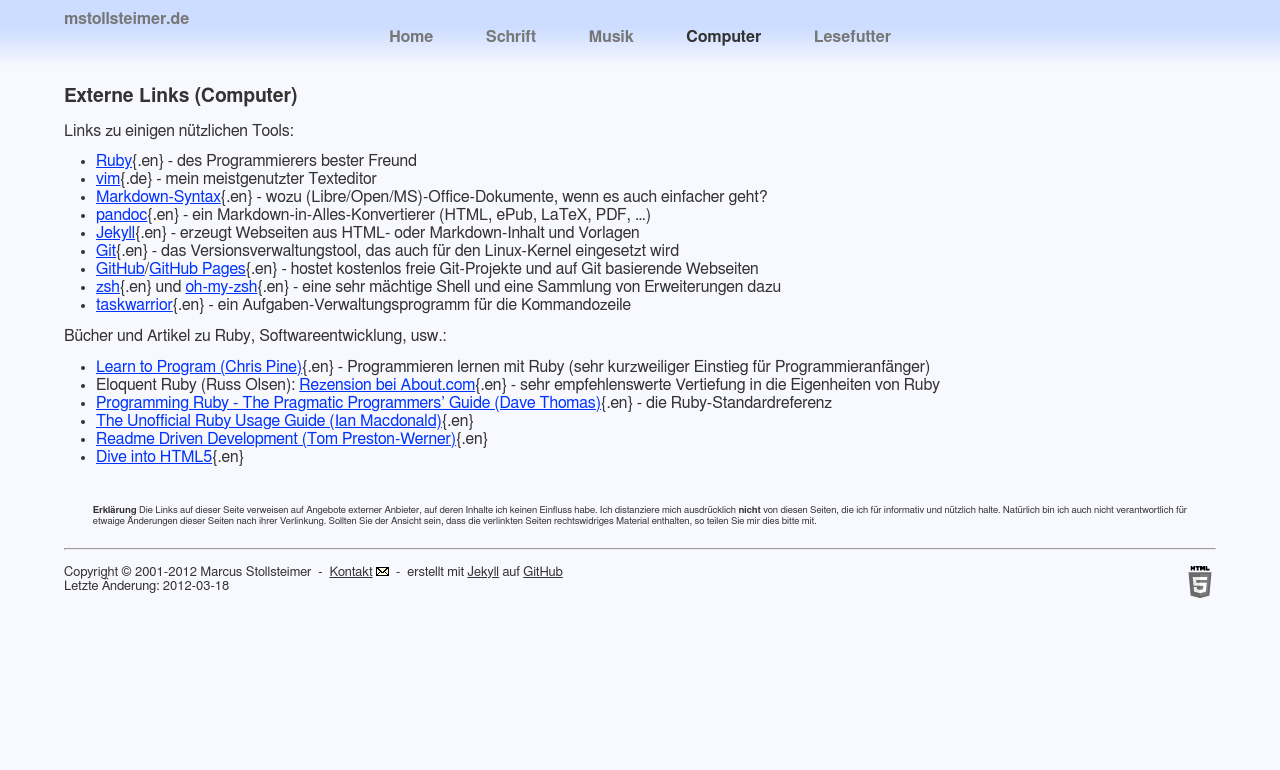
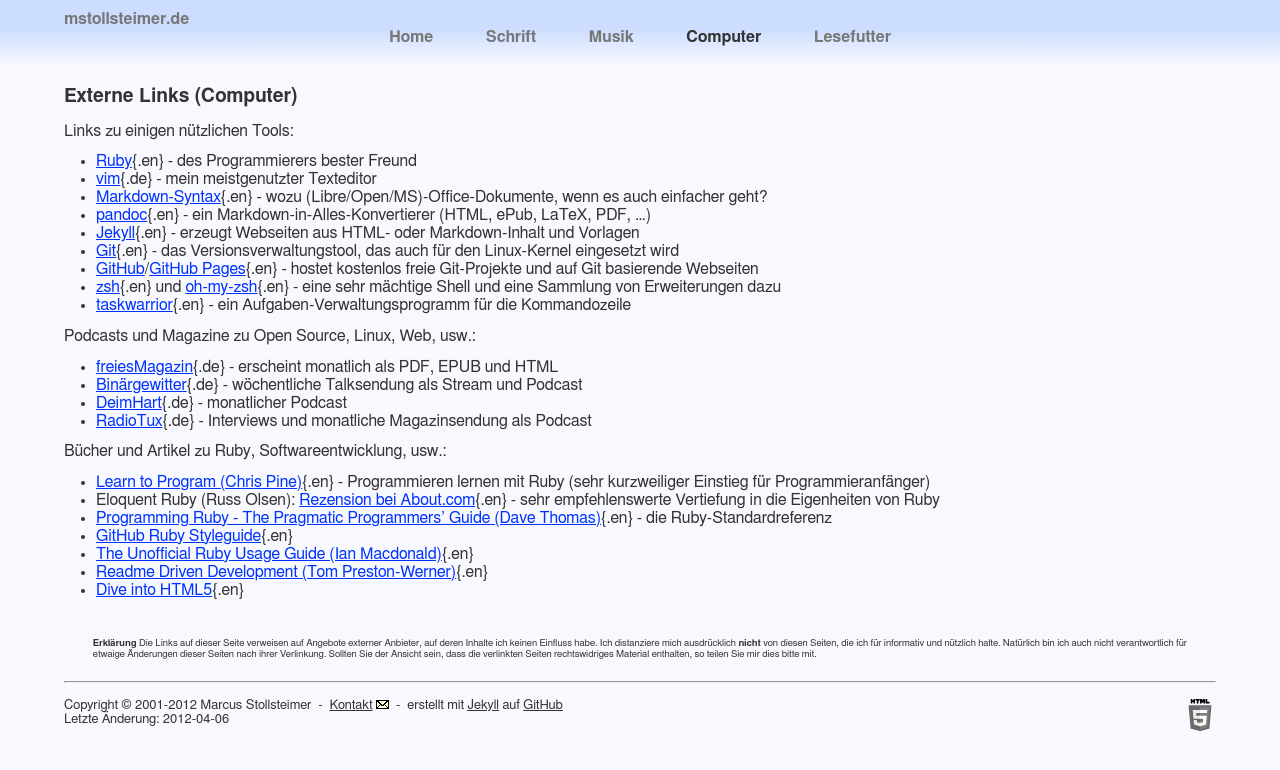
Before and after one commit to stomar/stomar.github.com, a Jekyll site: the page built from computer/links.md, in a window 1280 px wide. Shown: the top 770 px of the page. Built offline with Jekyll 4.4.1, drawn with Linux system fonts in a browser that asks for light colours.

Commit message:
podcasts and GitHub Ruby Styleguide added

```diff
--- a/computer/links.md
+++ b/computer/links.md
@@ -1,7 +1,7 @@
 ---
 layout: links
 title: Externe Links (Computer)
-date: 2012-03-18
+date: 2012-04-06
 ---
 
 Links zu einigen nützlichen Tools:
@@ -16,6 +16,13 @@ Links zu einigen nützlichen Tools:
 - [zsh](http://zsh.sourceforge.net/){.en} und [oh-my-zsh](https://github.com/robbyrussell/oh-my-zsh){.en} - eine sehr mächtige Shell und eine Sammlung von Erweiterungen dazu
 - [taskwarrior](http://taskwarrior.org/){.en} - ein Aufgaben-Verwaltungsprogramm für die Kommandozeile
 
+Podcasts und Magazine zu Open Source, Linux, Web, usw.:
+
+- [freiesMagazin](http://www.freiesmagazin.de/){.de} - erscheint monatlich als PDF, EPUB und HTML
+- [Binärgewitter](http://blog.binaergewitter.de/){.de} - wöchentliche Talksendung als Stream und Podcast
+- [DeimHart](http://deimhart.net/){.de} - monatlicher Podcast
+- [RadioTux](http://www.radiotux.de/){.de} - Interviews und monatliche Magazinsendung als Podcast
+
 Bücher und Artikel zu Ruby, Softwareentwicklung, usw.:
 
 - [Learn to Program (Chris Pine)](http://pine.fm/LearnToProgram/){.en} -
@@ -25,6 +32,7 @@ Bücher und Artikel zu Ruby, Softwareentwicklung, usw.:
   sehr empfehlenswerte Vertiefung in die Eigenheiten von Ruby
 - [Programming Ruby - The Pragmatic Programmers' Guide (Dave Thomas)](http://pragprog.com/book/ruby3/programming-ruby-1-9){.en} -
   die Ruby-Standardreferenz
+- [GitHub Ruby Styleguide](https://github.com/styleguide/ruby/){.en}
 - [The Unofficial Ruby Usage Guide (Ian Macdonald)](http://www.caliban.org/ruby/rubyguide.shtml){.en}
 - [Readme Driven Development (Tom Preston-Werner)](http://tom.preston-werner.com/2010/08/23/readme-driven-development.html){.en}
 - [Dive into HTML5](http://diveintohtml5.info/){.en}
```
